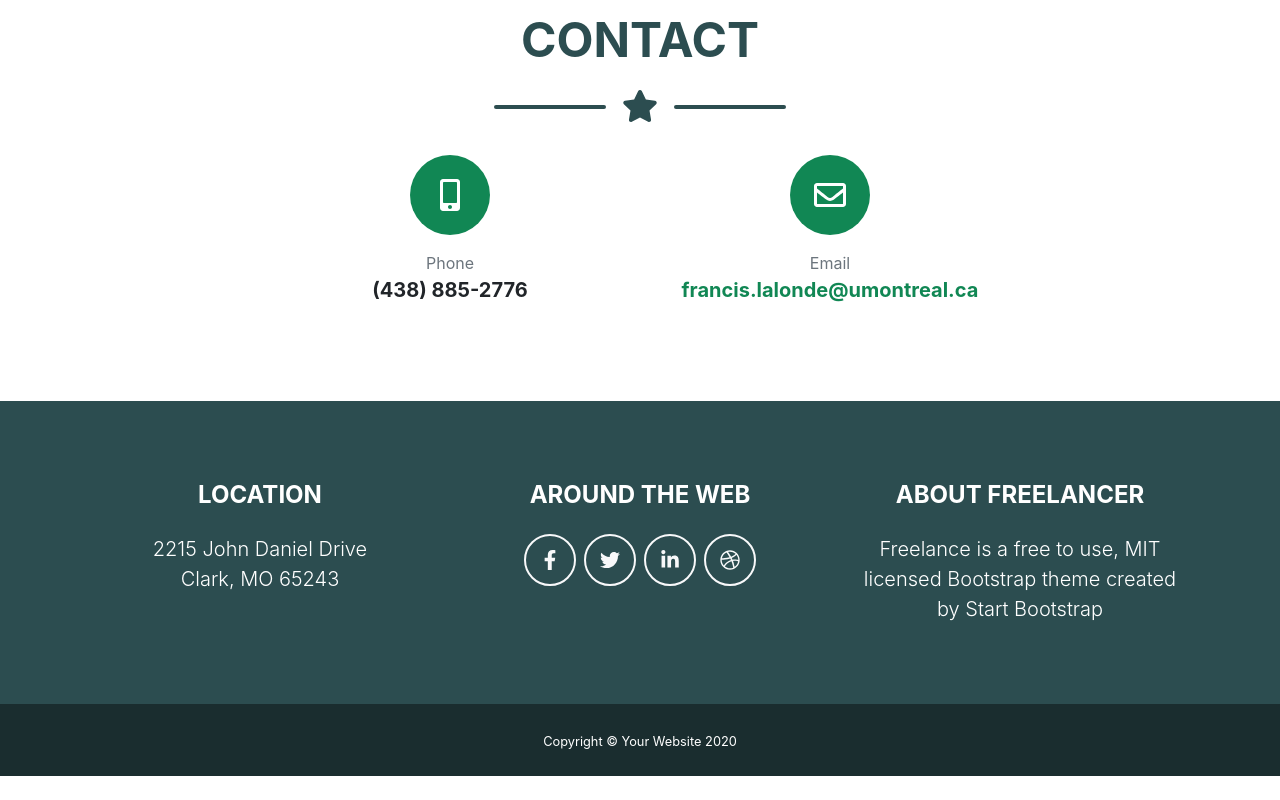
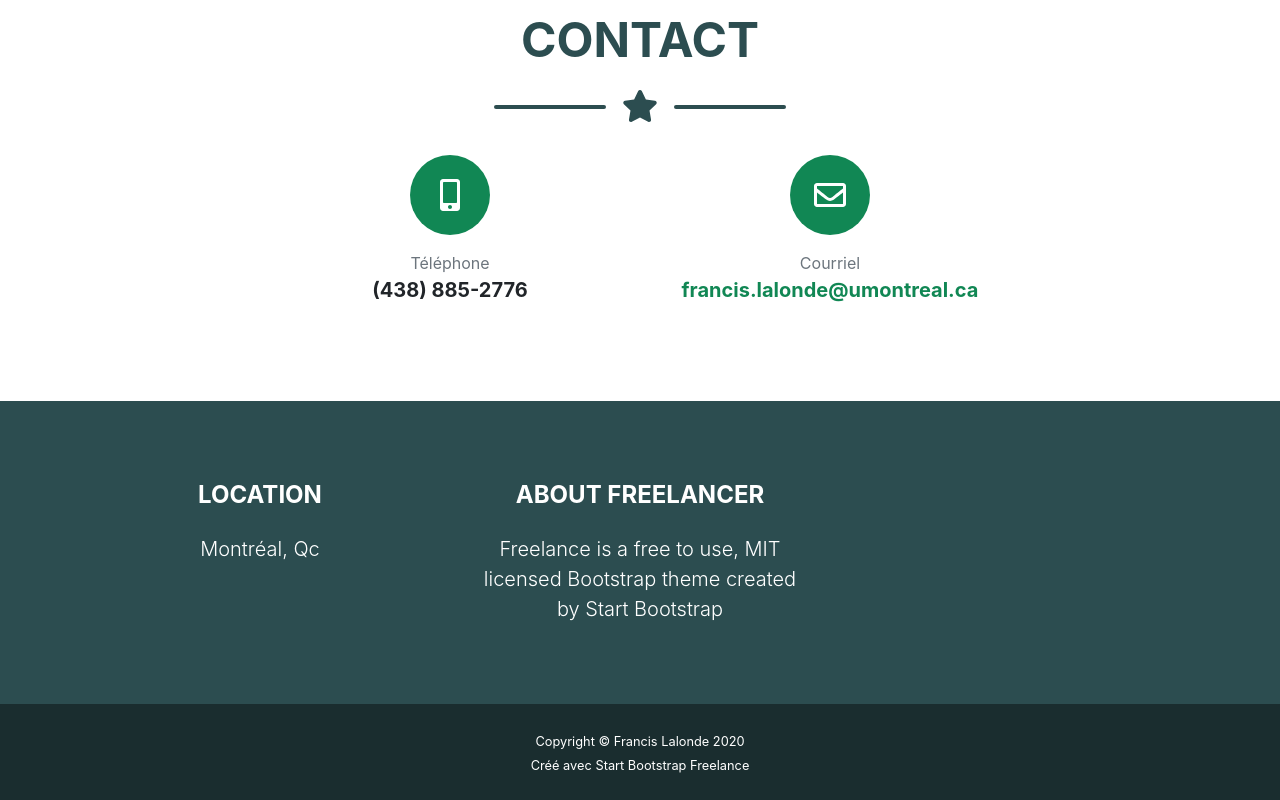
Before and after one commit to f-lalonde/f-lalonde.github.com, a plain HTML site: page index.html in a window 1280 px wide. Shown: the part 2421-3221 px from the top of the page. Before the commit the page ends 3197 px from the top, so only its background shows below. Drawn offline with nearby package versions, Linux system fonts and the light colour scheme; a web font is replaced by a local one.

Commit message:
Update index.html

```diff
--- a/index.html
+++ b/index.html
@@ -5,7 +5,7 @@
         <meta name="viewport" content="width=device-width, initial-scale=1, shrink-to-fit=no">
         <meta name="description" content="">
         <meta name="author" content="">
-        <title>Freelancer - Start Bootstrap Theme</title>
+        <title>Francis Lalonde - Portfolio</title>
         <!-- Font Awesome icons (free version)-->
         <script src="https://cdnjs.cloudflare.com/ajax/libs/font-awesome/5.13.0/js/all.min.js" crossorigin="anonymous"></script>
         <!-- Core theme CSS (includes Bootstrap)-->
@@ -309,14 +309,14 @@
                     <div class="col-lg-4">
                         <div class="d-flex flex-column align-items-center">
                             <div class="icon-contact mb-3"><i class="fas fa-mobile-alt"></i></div>
-                            <div class="text-muted">Phone</div>
+                            <div class="text-muted">Téléphone</div>
                             <div class="lead font-weight-bold">(438) 885-2776</div>
                         </div>
                     </div>
                     <div class="col-lg-4">
                         <div class="d-flex flex-column align-items-center">
                             <div class="icon-contact mb-3"><i class="far fa-envelope"></i></div>
-                            <div class="text-muted">Email</div><a class="lead font-weight-bold" href="mailto:francis.lalonde@umontreal.ca">francis.lalonde@umontreal.ca</a>
+                            <div class="text-muted">Courriel</div><a class="lead font-weight-bold" href="mailto:francis.lalonde@umontreal.ca">francis.lalonde@umontreal.ca</a>
                         </div>
                     </div>
                 </div>
@@ -328,14 +328,13 @@
                     <!-- Footer Location-->
                     <div class="col-lg-4 mb-5 mb-lg-0">
                         <h4 class="mb-4">LOCATION</h4>
-                        <p class="pre-wrap lead mb-0">2215 John Daniel Drive
-Clark, MO 65243</p>
+                        <p class="pre-wrap lead mb-0">Montréal, Qc</p>
                     </div>
-                    <!-- Footer Social Icons-->
+                    <!-- Footer Social Icons--
                     <div class="col-lg-4 mb-5 mb-lg-0">
                         <h4 class="mb-4">AROUND THE WEB</h4><a class="btn btn-outline-light btn-social mx-1" href="https://www.facebook.com/StartBootstrap"><i class="fab fa-fw fa-facebook-f"></i></a><a class="btn btn-outline-light btn-social mx-1" href="https://www.twitter.com/sbootstrap"><i class="fab fa-fw fa-twitter"></i></a><a class="btn btn-outline-light btn-social mx-1" href="https://www.linkedin.com/in/startbootstrap"><i class="fab fa-fw fa-linkedin-in"></i></a><a class="btn btn-outline-light btn-social mx-1" href="https://www.dribble.com/startbootstrap"><i class="fab fa-fw fa-dribbble"></i></a>
                     </div>
-                    <!-- Footer About Text-->
+                    Footer About Text-->
                     <div class="col-lg-4">
                         <h4 class="mb-4">ABOUT FREELANCER</h4>
                         <p class="pre-wrap lead mb-0">Freelance is a free to use, MIT licensed Bootstrap theme created by Start Bootstrap</p>
@@ -345,7 +344,7 @@ Clark, MO 65243</p>
         </footer>
         <!-- Copyright Section-->
         <section class="copyright py-4 text-center text-white">
-            <div class="container"><small class="pre-wrap">Copyright © Your Website 2020</small></div>
+            <div class="container"><small class="pre-wrap">Copyright © Francis Lalonde 2020<br>Créé avec Start Bootstrap Freelance</small></div>
         </section>
         <!-- Scroll to Top Button (Only visible on small and extra-small screen sizes)-->
         <div class="scroll-to-top d-lg-none position-fixed"><a class="js-scroll-trigger d-block text-center text-white rounded" href="#page-top"><i class="fa fa-chevron-up"></i></a></div>
```
